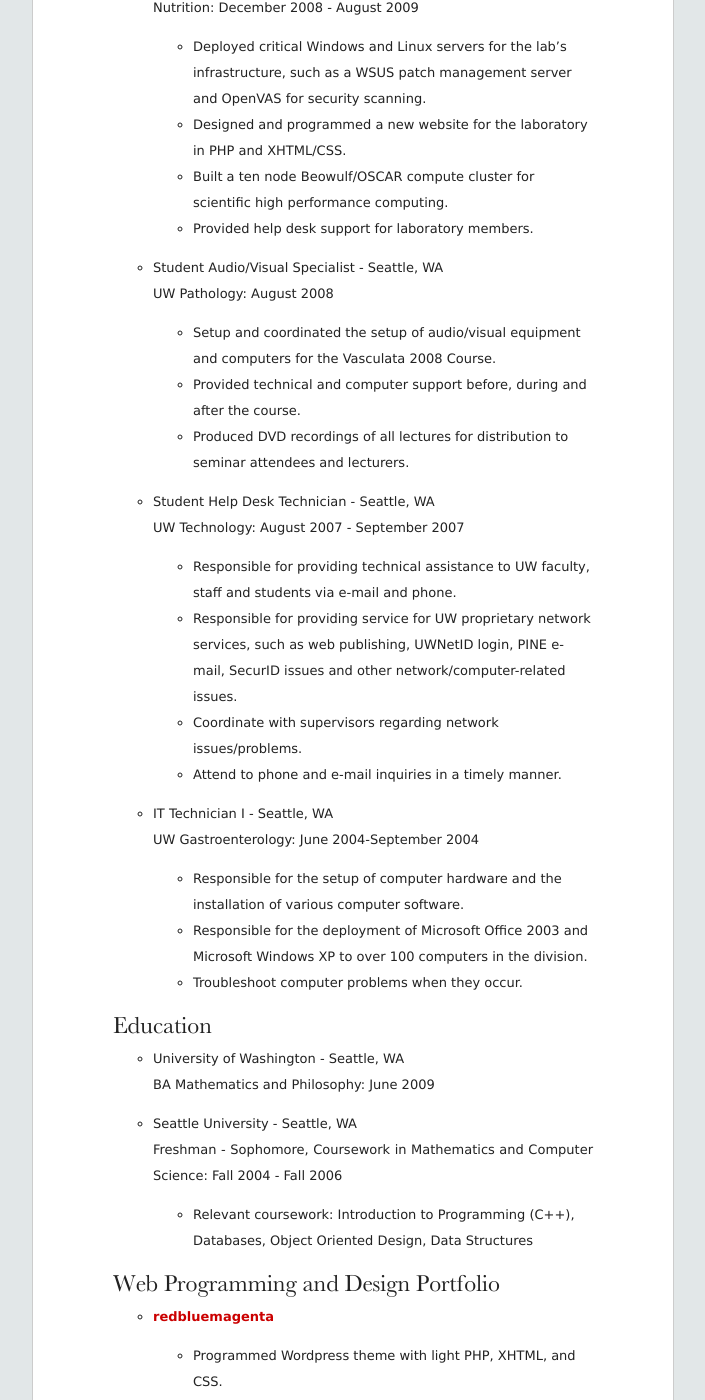
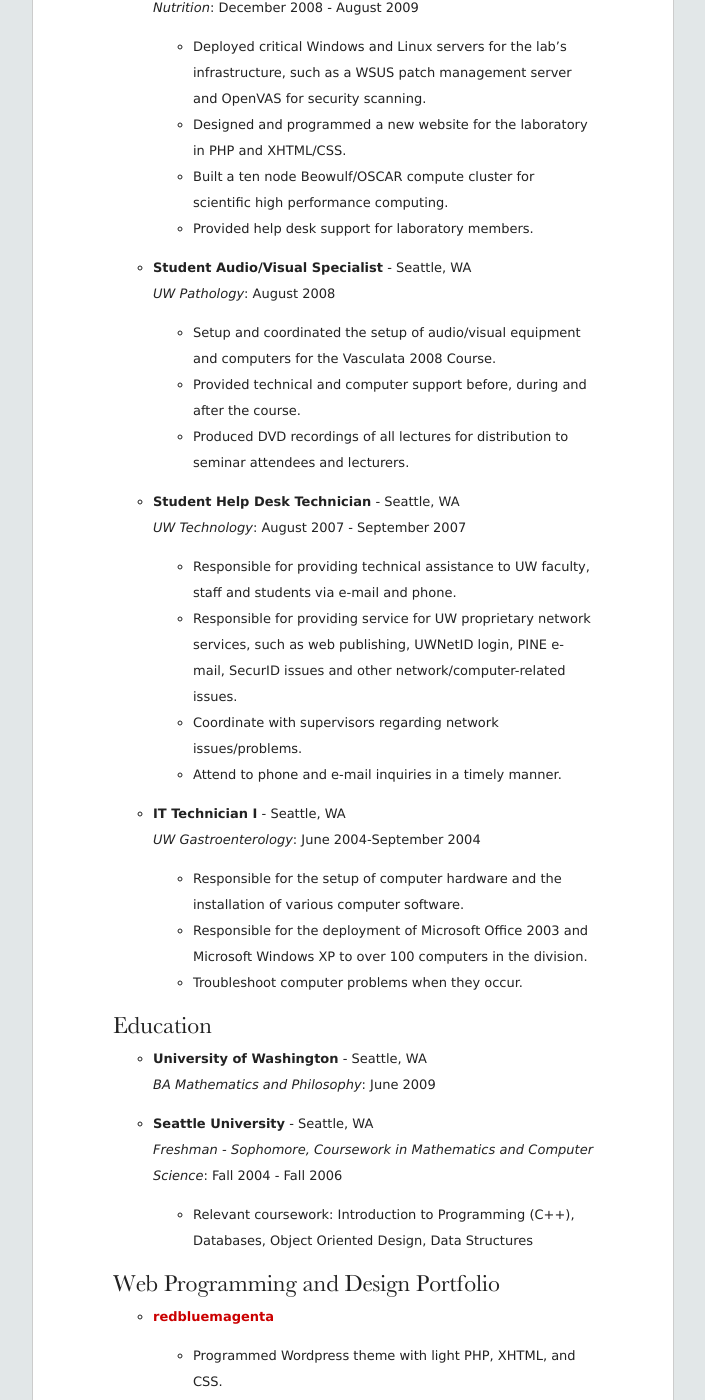
Before and after one commit to cparedes/redbluemagenta.com, a Jekyll site: the page built from resume.markdown, in a window 1280 px wide and 1400 px high, scrolled down 2357 px. Shown: the whole window, without its empty margins (298-1003 px from the left). Built offline with Jekyll 4.4.1, drawn with Linux system fonts in a browser that asks for light colours; Markdown is read by kramdown in place of the engine named in the settings; comment, search, counter and statistics services are not loaded; some of the changed text lies outside the part shown.

Commit message:
added some magic on inline elements.

```diff
--- a/resume.markdown
+++ b/resume.markdown
@@ -27,27 +27,27 @@ Summary of Qualifications
 Experience
 ----------
 
-*   Senior System Administrator - Seattle, WA
-    Blue Box Group: September 2010 - Present
+*   **Senior System Administrator** - Seattle, WA
+    *Blue Box Group*: September 2010 - Present
 
 	- Haven't started here yet, will update this space when I start.
 
-*   Systems Administrator - Seattle, WA
-    3TIER Group: July 2010 - September 2010
+*   **Systems Administrator** - Seattle, WA
+    *3TIER Group*: July 2010 - September 2010
 
 	- Built our backup infrastructure using Bacula and custom administrative shell scripts.
 	- Provided help desk service for 60+ employees in our Seattle and Panama offices.
 
-*   Jr. Systems Administrator (contractor) - Seattle, WA
-    Jambool, Inc.: June 2010 - July 2010
+*   **Jr. Systems Administrator (contractor)** - Seattle, WA
+    *Jambool, Inc.*: June 2010 - July 2010
 
 	- Wrote Puppet recipes for Wordpress and MediaWiki as a part of an overall effort to
 	  switch all systems over to Puppet.
 	- Maintained EC2 instances and physical servers with Puppet.
 	- Migrated Jambool's blog, internal wiki, and OpenVPN concentrators to new hosts.
 
-*   Systems Administrator - Seattle, WA
-    Accretive Technology Group: March 2010 - June 2010
+*   **Systems Administrator** - Seattle, WA
+    *Accretive Technology Group*: March 2010 - June 2010
 
 	- Wrote shell and Perl scripts for system maintenance, automation, and configuration
 	  management of 500+ Debian and FreeBSD machines.
@@ -56,8 +56,8 @@ Experience
 	- Setup replication across several MySQL servers.
 	- Created Debian packages for the local repository.
 
-*   Systems and Network Consultant - Seattle, WA
-    Cafe Allegro: September 2009 - September 2010
+*   **Systems and Network Consultant** - Seattle, WA
+    *Cafe Allegro*: September 2009 - September 2010
 
 	- Redesigned the wireless infrastructure from scratch.
 	- Deployed OpenBSD server for routing and firewall services for wireless clients.
@@ -67,8 +67,8 @@ Experience
 	- Handled smooth transition from our managed solution to a self-managed solution after end
 	  of consulting period.
 
-*   Systems Administrator - Seattle, WA
-    Bishop Blanchet High School, Technology Department: August 2009 - February 2010
+*   **Systems Administrator** - Seattle, WA
+    *Bishop Blanchet High School, Technology Department*: August 2009 - February 2010
 
 	- Increased systems awareness by implementing a centralized logging service and a network monitoring
 	  service on FreeBSD 7.2 with syslog-ng, Nagios, and MRTG.
@@ -81,8 +81,8 @@ Experience
 	- Promoted from help desk technician to systems administrator within four months of employment, due to
 	  demonstrative improvement of the services provided to all members of the school.
 
-*   Student Assistant in Web Development and Systems Administration - Seattle, WA
-    UW Heinecke Lab, Division of Metabolism, Endocrinology and Nutrition: December 2008 - August 2009
+*   **Student Assistant in Web Development and Systems Administration** - Seattle, WA
+    *UW Heinecke Lab, Division of Metabolism, Endocrinology and Nutrition*: December 2008 - August 2009
 
 	- Deployed critical Windows and Linux servers for the lab's infrastructure, such as a WSUS patch
 	  management server and OpenVAS for security scanning.
@@ -90,15 +90,15 @@ Experience
 	- Built a ten node Beowulf/OSCAR compute cluster for scientific high performance computing.
 	- Provided help desk support for laboratory members.
 
-*   Student Audio/Visual Specialist - Seattle, WA
-    UW Pathology: August 2008
+*   **Student Audio/Visual Specialist** - Seattle, WA
+    *UW Pathology*: August 2008
 
 	- Setup and coordinated the setup of audio/visual equipment and computers for the Vasculata 2008 Course.
 	- Provided technical and computer support before, during and after the course.
 	- Produced DVD recordings of all lectures for distribution to seminar attendees and lecturers.
 
-*   Student Help Desk Technician - Seattle, WA
-    UW Technology: August 2007 - September 2007
+*   **Student Help Desk Technician** - Seattle, WA
+    *UW Technology*: August 2007 - September 2007
 
 	- Responsible for providing technical assistance to UW faculty, staff and students via e-mail and phone.
 	- Responsible for providing service for UW proprietary network services, such as web publishing, UWNetID
@@ -106,8 +106,8 @@ Experience
 	- Coordinate with supervisors regarding network issues/problems.
 	- Attend to phone and e-mail inquiries in a timely manner.
 
-*   IT Technician I - Seattle, WA
-    UW Gastroenterology: June 2004-September 2004
+*   **IT Technician I** - Seattle, WA
+    *UW Gastroenterology*: June 2004-September 2004
 
 	- Responsible for the setup of computer hardware and the installation of various computer software.
 	- Responsible for the deployment of Microsoft Office 2003 and Microsoft Windows XP to over 100 computers
@@ -118,11 +118,11 @@ Experience
 Education
 ---------
 
-*   University of Washington - Seattle, WA
-    BA Mathematics and Philosophy: June 2009
+*   **University of Washington** - Seattle, WA
+    *BA Mathematics and Philosophy*: June 2009
 
-*   Seattle University - Seattle, WA
-    Freshman - Sophomore, Coursework in Mathematics and Computer Science: Fall 2004 - Fall 2006
+*   **Seattle University** - Seattle, WA
+    *Freshman - Sophomore, Coursework in Mathematics and Computer Science*: Fall 2004 - Fall 2006
 
 	- Relevant coursework: Introduction to Programming (C++), Databases, Object Oriented Design, Data Structures
 
```
